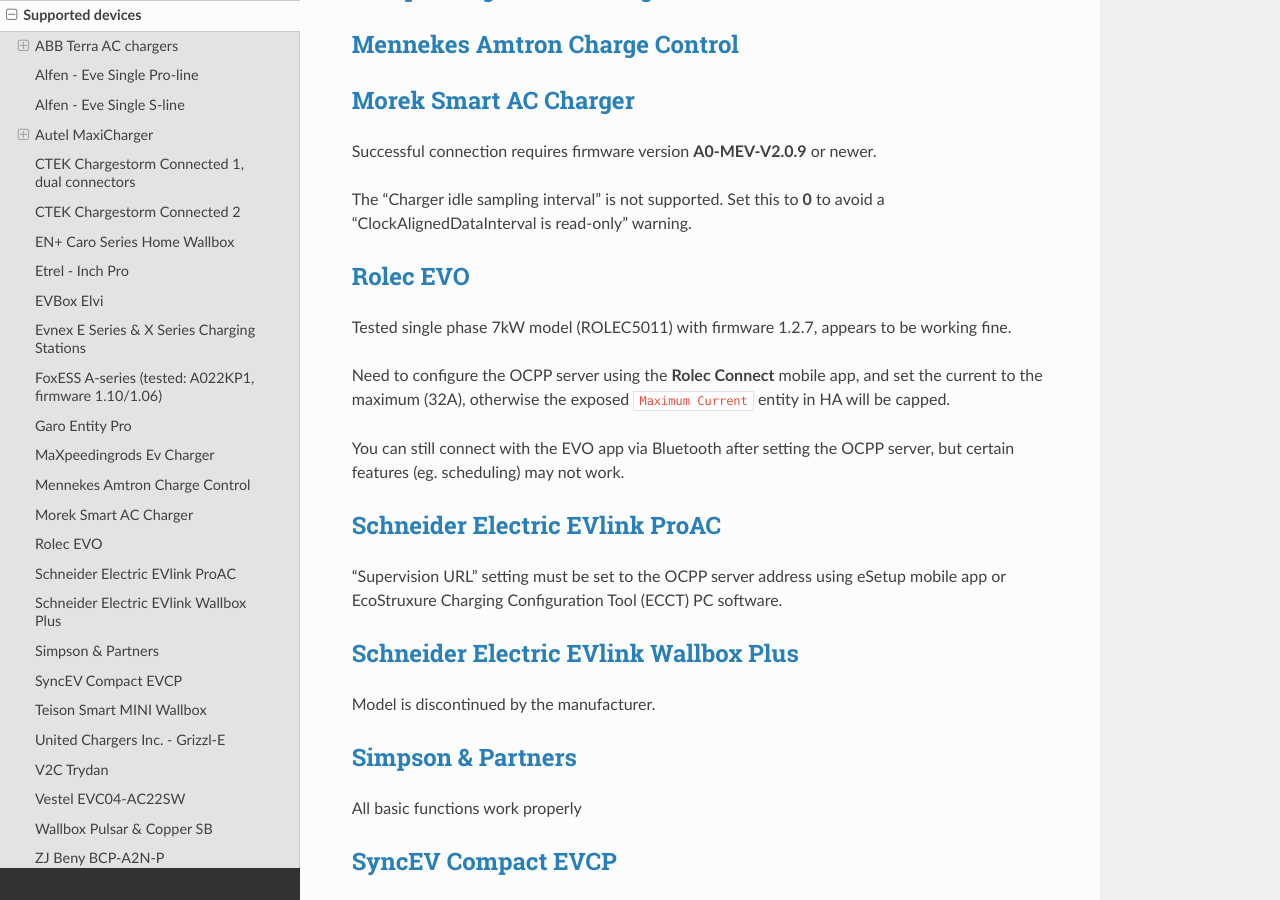
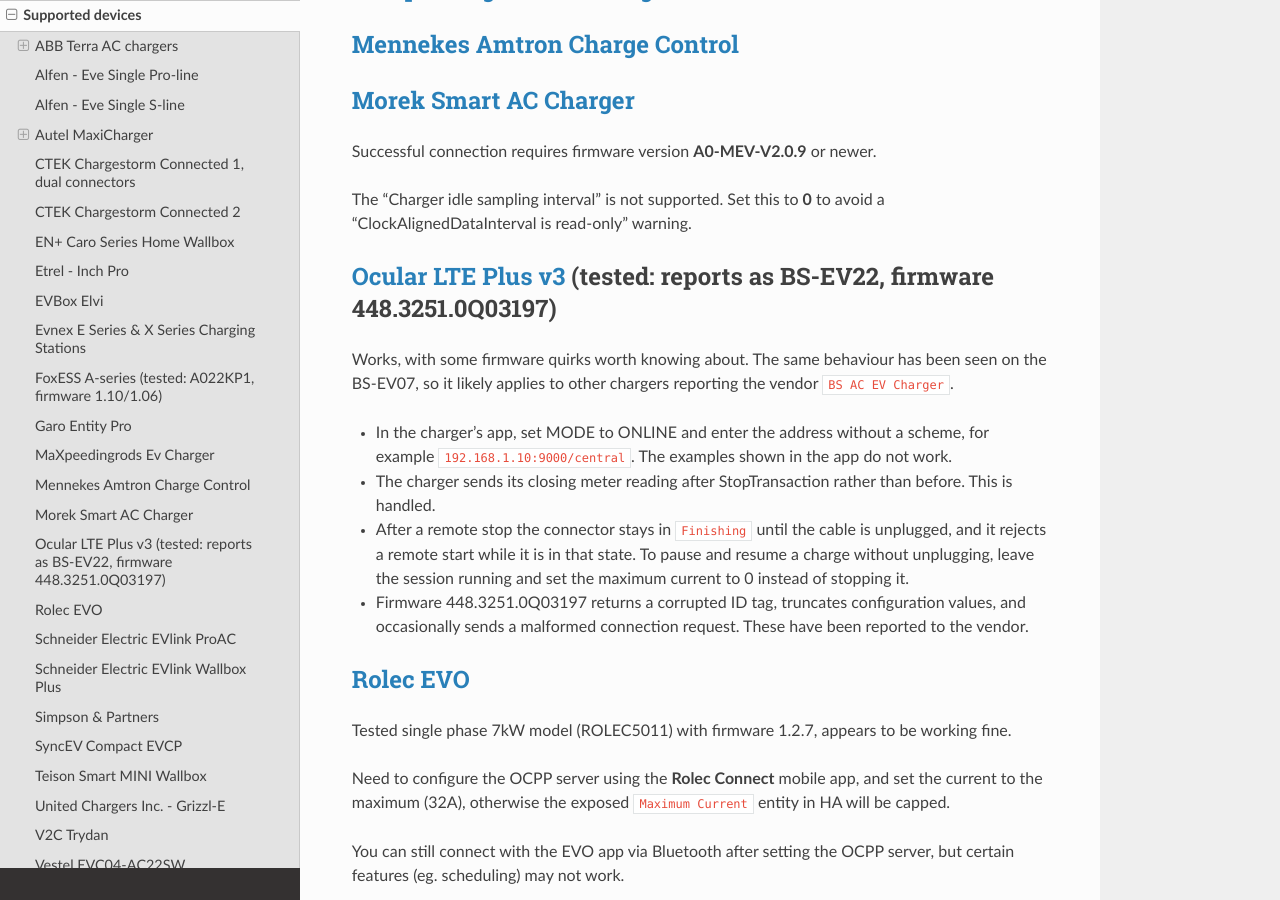
Before and after one commit to lbbrhzn/ocpp, a Sphinx documentation site: the page built from docs/supported-devices.md, in a window 1280 px wide and 900 px high, scrolled down 5384 px. Built offline with Sphinx 7.4.7 and the Read the Docs theme 3.1.0, drawn with Linux system fonts in a browser that asks for light colours.

Commit message:
Document the Ocular LTE Plus v3
Records the setup that works and the firmware quirks found while getting one
running, including the pause trick that avoids having to unplug the cable
between sessions.

```diff
--- a/docs/supported-devices.md
+++ b/docs/supported-devices.md
@@ -151,6 +151,14 @@
 
 The "Charger idle sampling interval" is not supported. Set this to **0** to avoid a "ClockAlignedDataInterval is read-only" warning.
 
+## [Ocular LTE Plus v3](https://evse.com.au/) (tested: reports as BS-EV22, firmware 448.3251.0Q03197)
+Works, with some firmware quirks worth knowing about. The same behaviour has been seen on the BS-EV07, so it likely applies to other chargers reporting the vendor `BS AC EV Charger`.
+
+- In the charger's app, set MODE to ONLINE and enter the address without a scheme, for example `192.168.1.10:9000/central`. The examples shown in the app do not work.
+- The charger sends its closing meter reading after StopTransaction rather than before. This is handled.
+- After a remote stop the connector stays in `Finishing` until the cable is unplugged, and it rejects a remote start while it is in that state. To pause and resume a charge without unplugging, leave the session running and set the maximum current to 0 instead of stopping it.
+- Firmware 448.3251.0Q03197 returns a corrupted ID tag, truncates configuration values, and occasionally sends a malformed connection request. These have been reported to the vendor.
+
 ## [Rolec EVO](https://www.rolecserv.com/ev-products/evo)
 Tested single phase 7kW model (ROLEC5011) with firmware 1.2.7, appears to be working fine.
 
```
